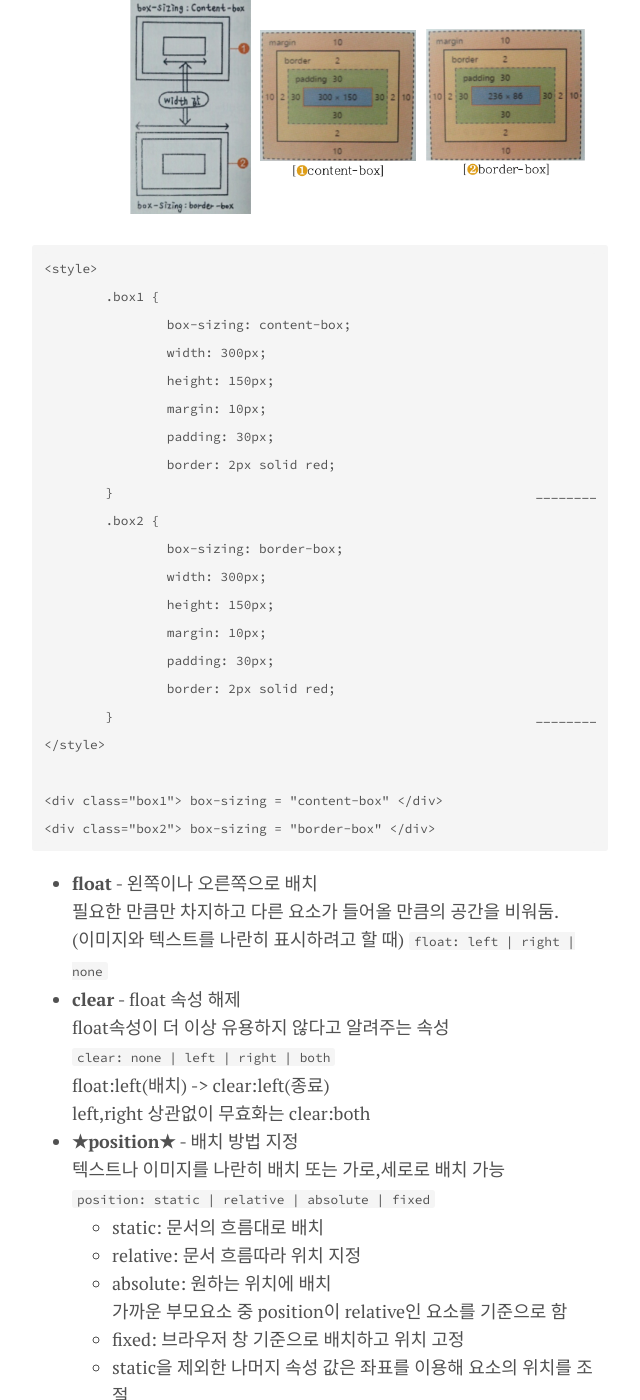
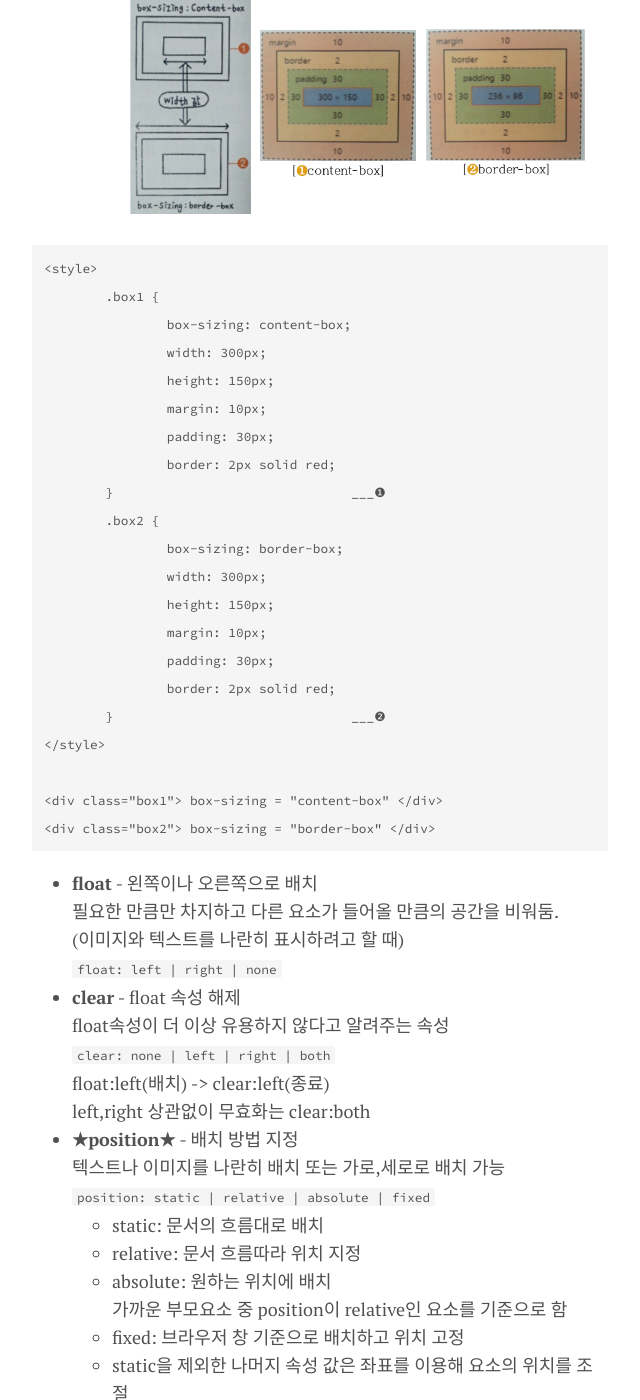
Before and after one commit to ykm1/ykm1.github.io, a Jekyll site: the page built from _posts/2017-05-23-[CSS}CSS Positioning.md, in a window 1280 px wide and 1400 px high, scrolled down 581 px. Shown: the whole window, without its empty margins (320-960 px from the left). Built offline with Jekyll 4.4.1, drawn with Linux system fonts in a browser that asks for light colours; nearby versions of some CDN libraries; some of the changed text lies outside the part shown.

Commit message:
20170523_수

```diff
--- a/_posts/2017-05-23-[CSS}CSS Positioning.md
+++ b/_posts/2017-05-23-[CSS}CSS Positioning.md
@@ -11,7 +11,7 @@
 `box-sizing: contents-box|border-box`
 	* 박스 모델의 width와 height속성은 박스 모델 안에 있는 콘텐츠 부분의 너비와 높이를 의미
 	* content-box:width속성 값을 콘텐츠 영역 너비 값으로 사용. 기본값.
-	* border-box:width속성 값을 콘텐츠 영역에 테두리까지 포함한 박스 모델 전체 너비 값으로 사용.
+	* border-box:width속성 값을 콘텐츠 영역에 테두리까지 포함한 박스 모델 전체 너비 값으로 사용.<br>
 ![box-sizing](https://ykm1.github.io/images/box-sizing.png)
 
 ~~~
@@ -23,7 +23,7 @@
 		margin: 10px;
 		padding: 30px;
 		border: 2px solid red;
-	}							________❶
+	}				___❶
 	.box2 {
 		box-sizing: border-box;
 		width: 300px;
@@ -31,7 +31,7 @@
 		margin: 10px;
 		padding: 30px;
 		border: 2px solid red;
-	}							________❷
+	}				___❷
 </style>
 
 <div class="box1"> box-sizing = "content-box" </div>
@@ -40,7 +40,7 @@
 
 * **float** - 왼쪽이나 오른쪽으로 배치<br>
 필요한 만큼만 차지하고 다른 요소가 들어올 만큼의 공간을 비워둠.<br>
-(이미지와 텍스트를 나란히 표시하려고 할 때)
+(이미지와 텍스트를 나란히 표시하려고 할 때)<br>
 `float: left | right | none`
 * **clear** - float 속성 해제<br>
 float속성이 더 이상 유용하지 않다고 알려주는 속성<br>
@@ -56,7 +56,7 @@
 	가까운 부모요소 중 position이 relative인 요소를 기준으로 함
 	* fixed: 브라우저 창 기준으로 배치하고 위치 고정
 	* static을 제외한 나머지 속성 값은 좌표를 이용해 요소의 위치를 조절<br>  	top,bottom,left,right로 지정
-* **visibility** - 요소를 보이게 하거나 보이지 않게, 겹치게
+* **visibility** - 요소를 보이게 하거나 보이지 않게, 겹치게<br>
 `visibility: visible | hidden | collapse`
 	* visible: 화면에 요소를 표시. 기본값
 	* hidden: 화면에서 요소를 감춤. 크기 그대로 공간 차지
@@ -74,7 +74,7 @@
 	.b1 {z-index: 1;}
 	.b2 {z-index: 3;}
 	.b3 {z-index: 2;}
-						 ____b1->b3->b2 순으로
+				___b1->b3->b2 순으로
 </style>
 <div iid="wrapper">
 	<div id="box" class="b1">1</div>
@@ -110,7 +110,7 @@
 	* 특정요소 앞 `break-after: column | avoid-column`
 	* 특정요소 뒤 `break-before: column | avoid-column`
 	* 특정요소 안 `break-inside: column | avoid-column`
-	* column: 단나눔  | avoid-column: 단 나누지않음
+	* column: 단나눔|avoid-column: 단 나누지않음
 * **column-span** - 여러 단을 하나로 합치기<br>
 (2016년 2월 기준, 파이어폭스는 이 속성을 제대로 지원하지 않음)<br>
 `column-span: 1 | all`<br>
```
Also changed, not shown: images/z-index.png (added).
